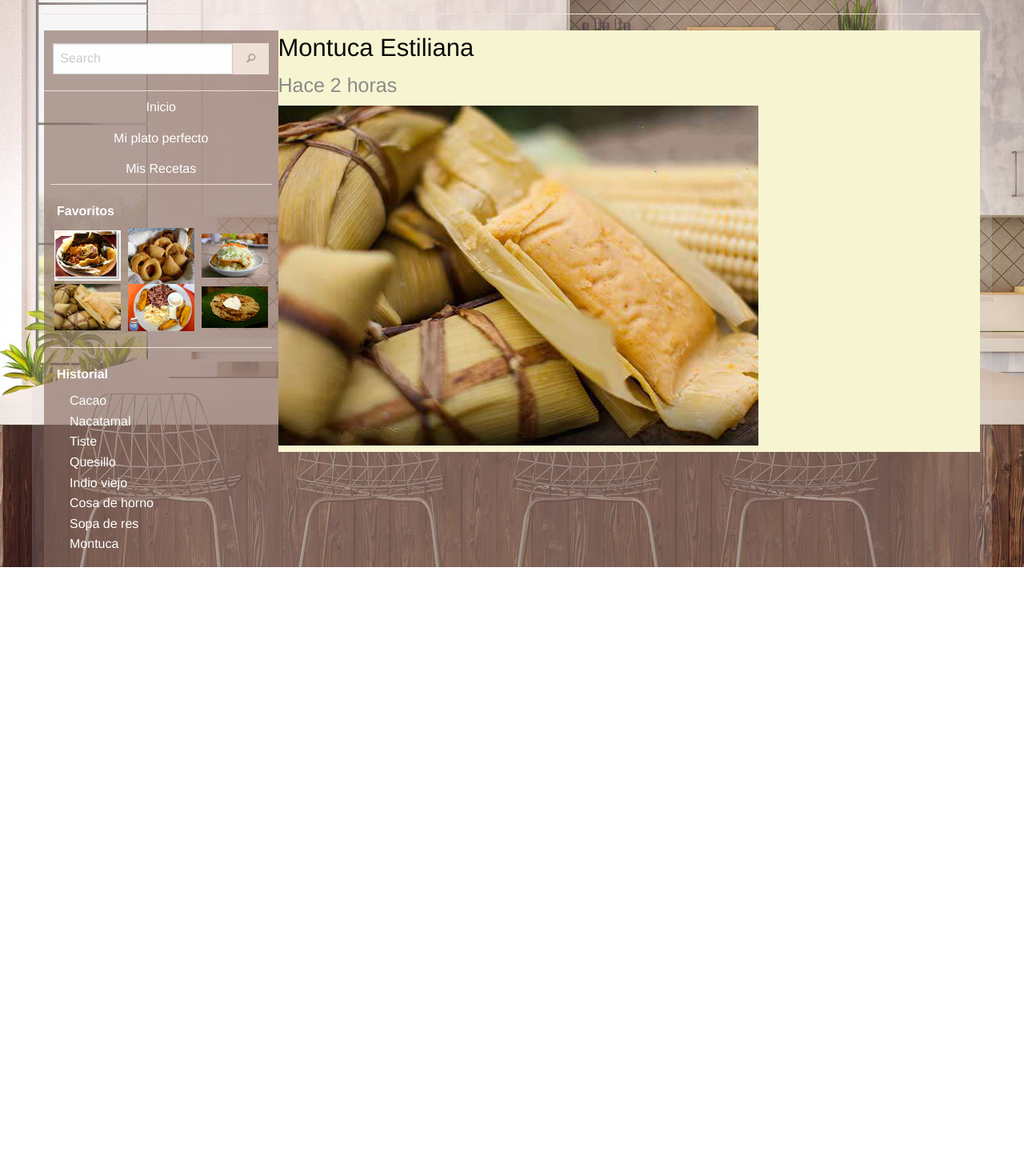
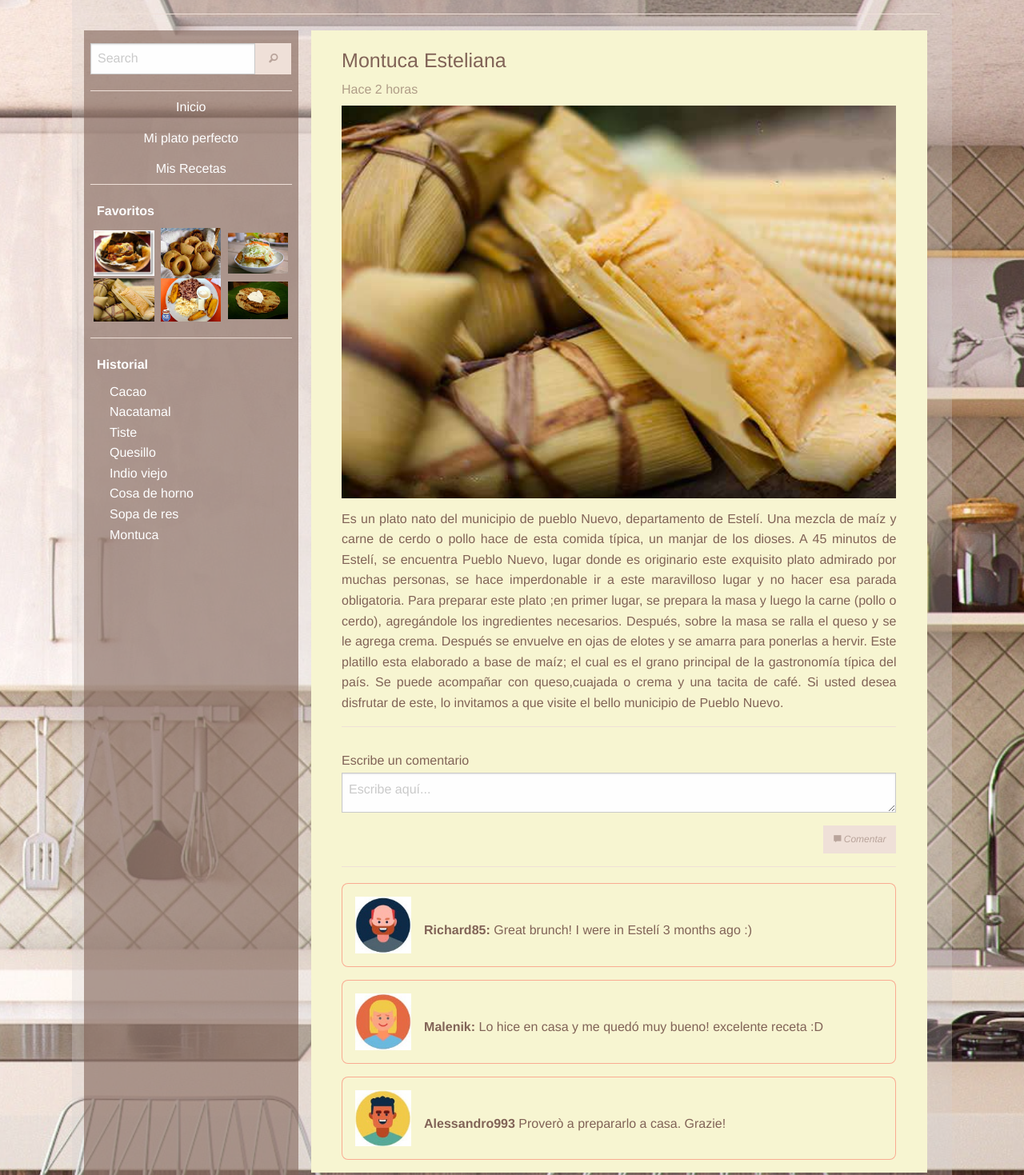
Before and after one commit to EdgardNavas/Blog-de-gastronom-a, a plain HTML site: page index.html in a window 1280 px wide. Shown: the part 179-1648 px from the top of the page at 80% size. Before the commit the page ends 888 px from the top, so only its background shows below. Drawn offline with Linux system fonts and the light colour scheme.

Commit message:
Versión escritorio terminada

```diff
--- a/css/styles.css
+++ b/css/styles.css
@@ -1,7 +1,15 @@
+/*=====  Configuración body  ======*/
+
 .main-container{
-	background: rgba(212, 208, 209,.2);
-	min-height: px;
+	background: rgba(212, 208, 209,.3);
+	max-width: 1100px;
 }
+
+a{
+	color: white !important;
+}
+
+/*=====  Configuración header  ======*/
 
 .header h1{
 	color: white;
@@ -11,13 +19,30 @@
 	font-weight: bold;
 }
 
-h3 small{
+.blog-name>small{
 	padding-right: 0.75rem;
 }
 
-.name-slogan{
+.logo-area{
 	background: rgba(255, 0, 0,0.8);
 }
+
+/*=====  reglas menú lateral  ======*/
+
+.aside-menu{
+	background: rgba(129, 99, 87,0.6);
+	padding-left: 0.5rem !important;
+	padding-right: 0.5rem !important;
+	color: white;
+}
+
+.side-menu-tittle{
+		padding-left: 0.5rem;
+		margin-bottom: 0.5rem !important;
+		font-weight: bold;
+}
+
+	/*----------  Menú de Navaegación  ----------*/
 
 	.menu{
 		margin-top: 1rem;
@@ -27,13 +52,7 @@ h3 small{
 		margin-top: 0.1rem !important;
 	}
 
-section{
-	background: rgba(129, 99, 87,0.6);
-}
-
-a{
-	color: white !important;
-}
+	/*---------- Sección de Favoritos  ----------*/
 
 	.gallery a{
 		width: 30%;
@@ -44,23 +63,61 @@ a{
 		width: 100%;
 	}
 
-.gallery, .history{
-	padding-left: 0.5rem !important;
-	padding-right: 0.5rem !important;
-	color: white;
-}
+	/*---------- Sección de historial  ----------*/
 
 	.no-bullet li{
 		margin-left: 1.5rem;
 	}
 
-p{
-	padding-left: 0.5rem;
-	margin-bottom: 0.5rem !important;
-	font-weight: bold;
+/*=====  Reglas publicaciones del blog  ======*/
+
+.comment-area, .content-area, .done-comments{
+	background: rgb(247, 245, 209);
+	padding: 0% 5%;
 }
 
-.posts{
+.post{
+	padding: 0% 2%;
+	margin-bottom: 2%;
+}
+
+.post img{
+	width: 100%;
+}
+
+.post-content{
+	margin-top: 0.8rem;
+	color: rgb(129, 99, 87);
+	text-align: justify;
+}
+
+.post-tittle{
+	color: rgb(129, 99, 87);
+	padding-top: 3%;
+}
+
+.subheader{
+	color: rgba(129, 99, 87,0.6);
+}
+
+.done-comments>.callout>img{
+	width: 70px;
+}
+
+.callout>.post-content{
+	margin-left: 1rem;
+}
+
+.hollow{
 	background: rgb(247, 245, 209);
-	min-height: 500px;"
+	border-radius: 0.5rem;
+	border-color: rgba(255, 0, 0,0.3);
 }
+
+footer{
+	width: 1100px;
+	background: rgba(212, 208, 209,.6);
+	color: white;
+	margin: 0 auto;
+	padding: 0.5rem 1rem;
+}
--- a/index.html
+++ b/index.html
@@ -22,13 +22,13 @@
 
         <div class="grid-x header">
 
-          <div class="cell medium-5 large-3 name-slogan">
+          <div class="cell medium-5 large-3 logo-area">
 
             <h1 class="text-left">
               Eat all
             </h1>
             <hr>
-            <h3 class="text-right grid-padding-x"><small>Every food is good</small></h3>
+            <h3 class="text-right grid-padding-x blog-name"><small>Every food is good</small></h3>
           </div>
           <div class="cell auto"></div>
         </div>
@@ -44,7 +44,7 @@
           <!-- Menú lateral -->
 
 
-          <div class="cell auto aside-menu" style="min-height: 500px;">
+          <div class="cell auto aside-menu">
 
             <div class="grid-x">
 
@@ -54,7 +54,7 @@
 
                 <ul class="menu align-center">
 
-                  <li><input type="search" placeholder="Search"></li>
+                  <li style="max-width: 82%"><input type="search" placeholder="Search"></li>
                   <li><button type="button" class="button"><i class="fi-magnifying-glass"></i></button></li>
                 </ul>
                 <hr style="margin-bottom: 0 !important">
@@ -76,7 +76,7 @@
                 <hr style="margin-top: 0 !important">
                 <div class="">
 
-                  <p>Favoritos</p>
+                  <p class="side-menu-tittle">Favoritos</p>
                   <div class="grid-x">
 
                     <a href=""><img src="img/nacatamal.jpg" alt=""></a>
@@ -100,7 +100,7 @@
               <div class="cell history">
 
                 <hr>
-                <p>Historial</p>
+                <p class="side-menu-tittle">Historial</p>
                 <ul class="vertical no-bullet nav align-center">
 
                   <li><a href="#">Cacao</a></li>
@@ -121,21 +121,85 @@
 
           <div class="cell large-9" style="min-height: 500px;">
 
-            <div class="grid-x posts">
+            <div class="grid-x post">
 
-              <div class="cell">
+              <div class="cell content-area">
 
-                <h3>Montuca Estiliana</h3>
-                <h4 class="subheader">Hace 2 horas</h4>
+                <h4 class="post-tittle">Montuca Esteliana</h4>
+                <h6 class="subheader">Hace 2 horas</h6>
                 <img src="img/montuca.jpg" alt="">
-                <p></p>
+                <p class="post-content">Es un plato nato del municipio de pueblo Nuevo, departamento de Estelí. Una mezcla de maíz y carne de cerdo o pollo hace de esta comida típica, un manjar de los dioses.
+
+                A 45 minutos de Estelí, se encuentra Pueblo Nuevo, lugar donde es originario este exquisito plato admirado por muchas personas, se hace imperdonable ir a este maravilloso lugar y no hacer esa parada obligatoria.
+
+                Para preparar este plato ;en primer lugar, se prepara la masa y luego la carne (pollo o cerdo), agregándole los ingredientes necesarios. Después, sobre la masa se ralla el queso y se le agrega crema. Después se envuelve en ojas de elotes y se amarra para ponerlas a hervir.
+
+                Este platillo esta elaborado a base de maíz; el cual es el grano principal de la gastronomía típica del país. Se puede acompañar con queso,cuajada o crema y una tacita de café.
+
+                Si usted desea disfrutar de este, lo invitamos a que visite el bello municipio de Pueblo Nuevo.<hr style="margin: 0;"></p>
+              </div>
+              <div class="comment-area cell">
+                <label class="post-content" style="font-size: 1rem;">
+                  Escribe un comentario
+                  <textarea placeholder="Escribe aquí..."></textarea>
+                </label>
+                <p class="text-right" style="margin: 0;">
+                  <button type="button" class="button small align-right"><i class="fi-comment"> Comentar</i></button>
+                  <hr style="margin-top: 0">
+                </p>
+              </div>
+              <div class="cell done-comments">
+                <div class="callout flex-container align-middle hollow">
+                  <img src="img/Avatars-hombre.jpg" alt=""><p class="post-content"><strong>Richard85:</strong> Great brunch! I were in Estelí 3 months ago :)</p>
+                </div>
+                <div class="callout flex-container align-middle hollow">
+                  <img src="img/Avatars-mujer.jpg" alt=""><p class="post-content"><strong>Malenik:</strong> Lo hice en casa y me quedó muy bueno! excelente receta :D</p>
+                </div>
+                <div class="callout hollow flex-container align-middle">
+                  <img src="img/Avatars-joven-b.jpg" alt=""><p class="post-content"><strong>Alessandro993</strong> Proverò a prepararlo a casa. Grazie!</p>
+                </div>
+              </div>
+            </div>
+            <div class="grid-x post">
+
+              <div class="cell content-area">
+
+                <h4 class="post-tittle">Vigorón Granadino</h4>
+                <h6 class="subheader">Hace 1 día</h6>
+                <img src="img/vigoron.jpg" alt="">
+                <p class="post-content">El Vigorón es un platillo típico nica que contiene yuca cocida, chicharrón y ensalada de repollo, infaltable en la mayoria de platos de Nicaragua. La misma ensalada de repollo usada en el Vaho, Chancho con YUca y la fritanga.
+
+                Este platillo es famoso en toda Nicaragua, sin embargo su producción es mayor en Granada, es común encontrarse en esas calles coloniales a vendedores ambulantes ofreciendo este rico platillo. El Vigorón granadino se sirve especialmente si o si con un vaso de fresco de cacao, pinolillo o tiste, bebesrlos con cada vocado de yuca con chicharrón es una delicia. ¿Ya se te hizo agua la boca no?.<hr style="margin: 0;"></p>
+              </div>
+              <div class="comment-area cell">
+                <label class="post-content" style="font-size: 1rem;">
+                  Escribe un comentario
+                  <textarea placeholder="Escribe aquí..."></textarea>
+                </label>
+                <p class="text-right" style="margin: 0;">
+                  <button type="button" class="button small align-right"><i class="fi-comment"> Comentar</i></button>
+                  <hr style="margin-top: 0">
+                </p>
+              </div>
+              <div class="cell done-comments">
+                <div class="callout flex-container align-middle hollow">
+                  <img src="img/Avatars-mujer.jpg" alt=""><p class="post-content"><strong>Malenik:</strong> El mejor de toda Nicaragua!</p>
+                </div>
+                <div class="callout hollow flex-container align-middle">
+                  <img src="img/Avatars-joven-b.jpg" alt=""><p class="post-content"><strong>Mike84:</strong> Delicious dish <3</p>
+                </div>
               </div>
             </div>
           </div>
         </div>
       </section>
-
     </div>
+    <footer>
+        <div>
+          Derechos reservados © 2019 |
+          Edgard Navas developments
+        </div>
+    </footer>
 
 
     <script src="js/vendor/jquery.js"></script>
```
Also changed, not shown: css/foundation.css, img/Avatars-hombre.jpg (added), img/Avatars-joven-b.jpg (added), img/Avatars-mujer.jpg (added). Lines whose indentation alone changed are shown as unchanged.
